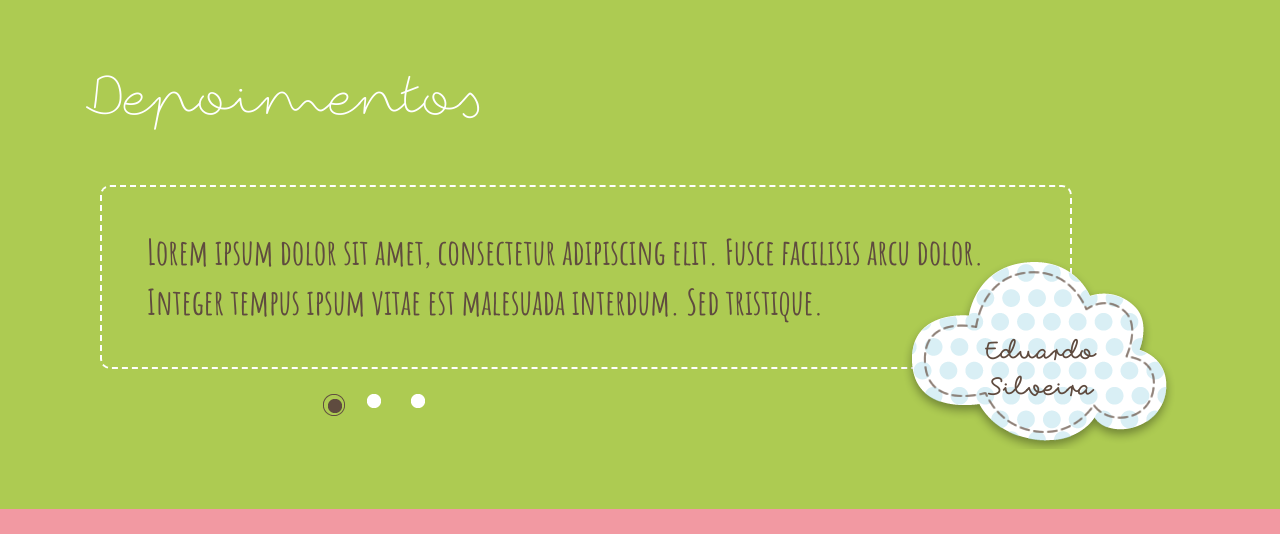
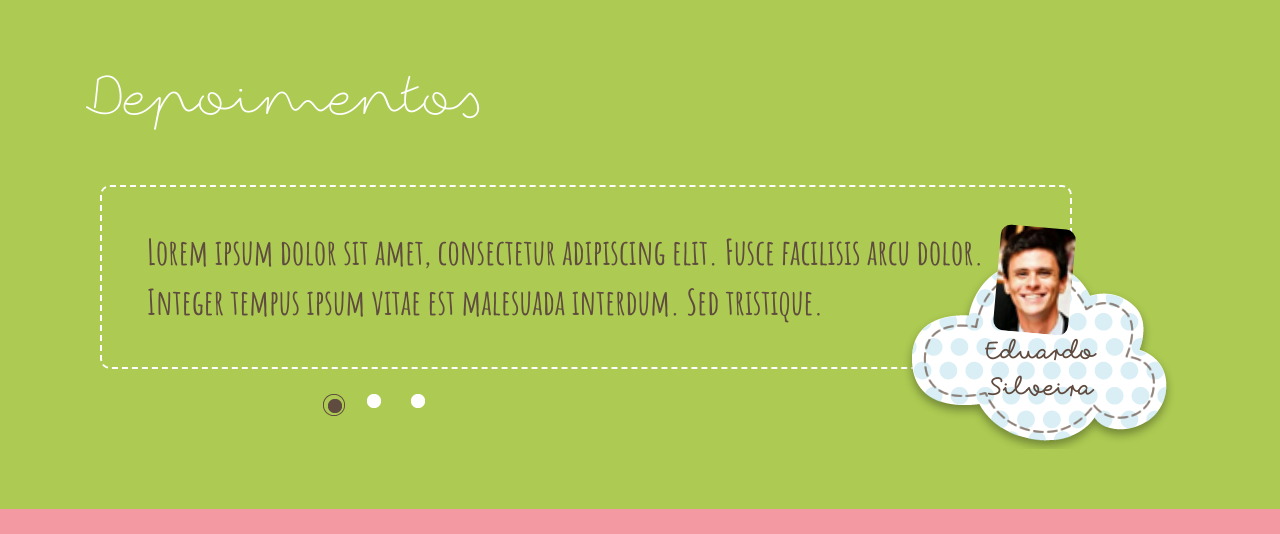
Before and after one commit to BrunnoCruvinel/nuvemdepapel, a PHP site: page /index.php in a window 1280 px wide. Shown: the part 1854-2388 px from the top of the page. Run offline with PHP 8.4, Linux system fonts and the light colour scheme; some libraries are stand-ins or nearby versions.

Commit message:
Ajustes dos depoimentos

```diff
--- a/css/produtos.css
+++ b/css/produtos.css
@@ -1,5 +1,5 @@
 #produtos #componente-depoimentos .item-slide {
-    border: 2px dashed #5F4B3F;
+    border: 2px dashed #FFFFFF;
 }
 
 #produtos .nao-moro {
--- a/css/style.css
+++ b/css/style.css
@@ -223,3 +223,19 @@
 .row{
   margin: 0px;
 }
+
+.img-depoimento{
+	width: 75px;
+    position: absolute;
+    left: 35%;
+    overflow: hidden;
+    top: -15%;
+    -webkit-transform: rotate(5deg);
+    border-radius: 10px;
+}
+
+.img-avatar{
+	margin-left: -30%;
+	width: 110px !important;
+	margin-top: -5%;
+}
--- a/depoimentos.php
+++ b/depoimentos.php
@@ -11,7 +11,10 @@
                     <div class="usuario-depoimento-nome titulo-pequeno text-color-marrom">
                         Eduardo Silveira
                     </div>
-                    <img src="../img/nuvem_depoimentos.png" alt="">
+					<div class="img-depoimento">
+						<img class="img-avatar" src="img/avatar.png">
+					</div>
+                    <img src="img/nuvem_depoimentos.png" alt="">
                 </div>
             </div>
         </div>
@@ -27,7 +30,10 @@
                     <div class="usuario-depoimento-nome titulo-pequeno text-color-marrom">
                         Nome Teste
                     </div>
-                    <img src="../img/nuvem_depoimentos.png" alt="">
+					<div class="img-depoimento">
+						<img class="img-avatar" src="img/avatar.png">
+					</div>
+                    <img src="img/nuvem_depoimentos.png" alt="">
                 </div>
             </div>
         </div>
@@ -43,7 +49,10 @@
                     <div class="usuario-depoimento-nome titulo-pequeno text-color-marrom">
                         Nome teste 2
                     </div>
-                    <img src="../img/nuvem_depoimentos.png" alt="">
+					<div class="img-depoimento">
+						<img class="img-avatar" src="img/avatar.png">
+					</div>
+                    <img src="img/nuvem_depoimentos.png" alt="">
                 </div>
             </div>
         </div>
```
